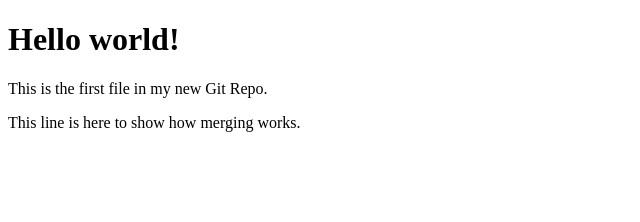
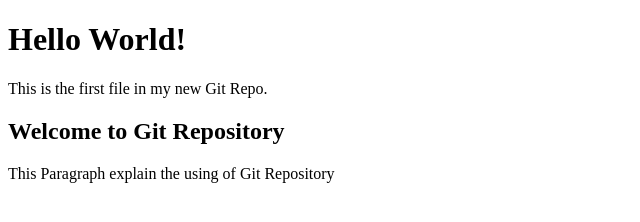
Before and after one commit to PerdiSandira/latihan-git, a plain HTML site: page index.html in a window 1280 px wide. Shown: the whole page, without its empty margins (0-640 px from the left). Drawn offline with Linux system fonts and the light colour scheme.

Commit message:
Save Local Changes

```diff
--- a/index.html
+++ b/index.html
@@ -5,10 +5,9 @@
 <link rel="stylesheet" href="bluestyle.css">
 </head>
 <body>
-
-<h1>Hello world!</h1>
-<p>This is the first file in my new Git Repo.</p>
-<p>This line is here to show how merging works.</p>
-
+    <h1>Hello World!</h1>
+    <p>This is the first file in my new Git Repo.</p>
+    <h2>Welcome to Git Repository</h2>
+    <p>This Paragraph explain the using of Git Repository</p>
 </body>
 </html>
```
Also changed, not shown: muffin.png (added).
